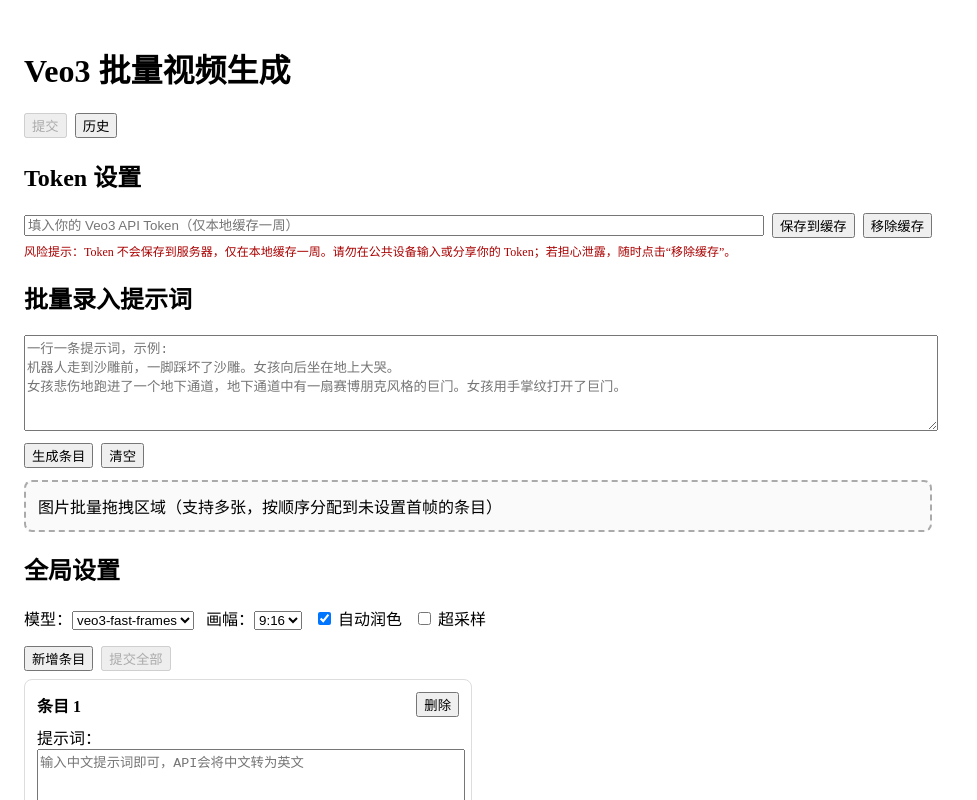
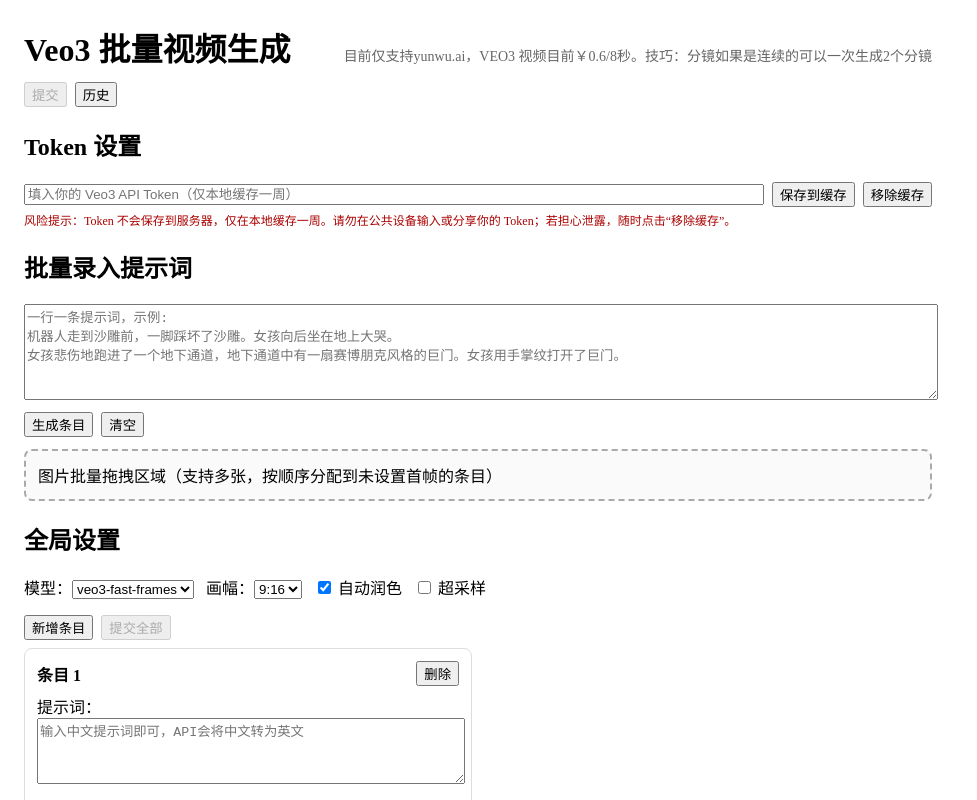
Before and after one commit to jack1545/veo3create, a Next.js app: page /veo3 in a window 1280 px wide. Shown: the top 800 px of the page, without its empty margins (0-977 px from the left). Built offline with nearby package versions, Linux system fonts and the light colour scheme.

Commit message:
feat(veo3): 添加视频生成页面的标题样式和提示信息
在标题右侧添加价格说明和使用技巧提示，提升用户对功能的理解

```diff
--- a/app/veo3/page.tsx
+++ b/app/veo3/page.tsx
@@ -206,7 +206,12 @@
 
   return (
     <div style={{ padding: 16, maxWidth: 1200, margin: '0 auto', paddingRight: 340 }}>
-      <h1>Veo3 批量视频生成</h1>
+      <div style={{ display: 'flex', alignItems: 'baseline', gap: 12, justifyContent: 'space-between' }}>
+        <h1 style={{ margin: 0 }}>Veo3 批量视频生成</h1>
+        <div style={{ color: '#666', fontSize: 14 }}>
+          目前仅支持yunwu.ai，VEO3 视频目前￥0.6/8秒。技巧：分镜如果是连续的可以一次生成2个分镜
+        </div>
+      </div>
 
       <div style={{ marginTop: 12, marginBottom: 12 }}>
         <button onClick={() => setActiveTab('submit')} disabled={activeTab === 'submit'}>提交</button>
```
